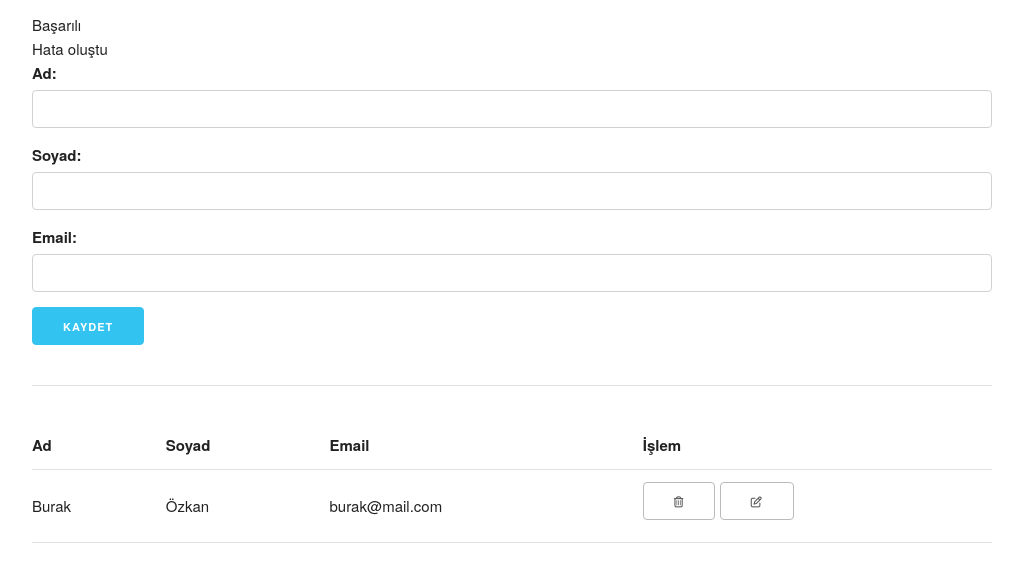
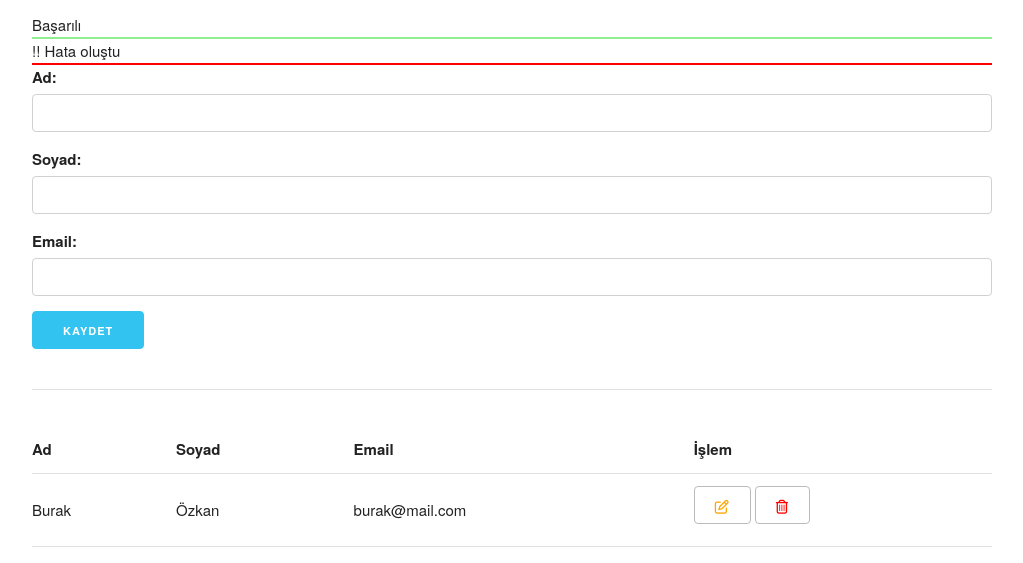
Before and after one commit to ozzkan-burak/js-guidebook, a plain HTML site: page index.html in a window 1280 px wide. Shown: the part 67-630 px from the top of the page, without its empty margins (128-1151 px from the left). Drawn offline with Linux system fonts and the light colour scheme.

Commit message:
episode2

```diff
--- a/index.html
+++ b/index.html
@@ -29,7 +29,7 @@
     <body class="container">
       <h1>Rehberim</h1>
       <div class="info success-info">Başarılı</div>
-      <div class="info error-info">Hata oluştu</div>
+      <div class="info error-info">!! Hata oluştu</div>
 
       <form id="guidebook-form">
         <div>
@@ -65,10 +65,10 @@
             <td>burak@mail.com</td>
             <td>
               <button class="btn btn--edit">
+                <i class="far fa-edit"></i>
+              </button>
+              <button class="btn btn--delete">
                 <i class="far fa-trash-alt"></i>
-              </button>
-              <button class="btn btn--edit">
-                <i class="far fa-edit"></i>
               </button>
             </td>
           </tr>
--- a/main.css
+++ b/main.css
@@ -0,0 +1,22 @@
+.btn {
+  padding: 0 20px;
+  font-size: 14px;
+}
+.btn--edit {
+  color: orange;
+}
+
+.btn--delete {
+  color: red;
+}
+
+.info {
+}
+
+.success-info {
+  border-bottom: 2px solid lightgreen;
+}
+
+.error-info {
+  border-bottom: 2px solid red;
+}
```
